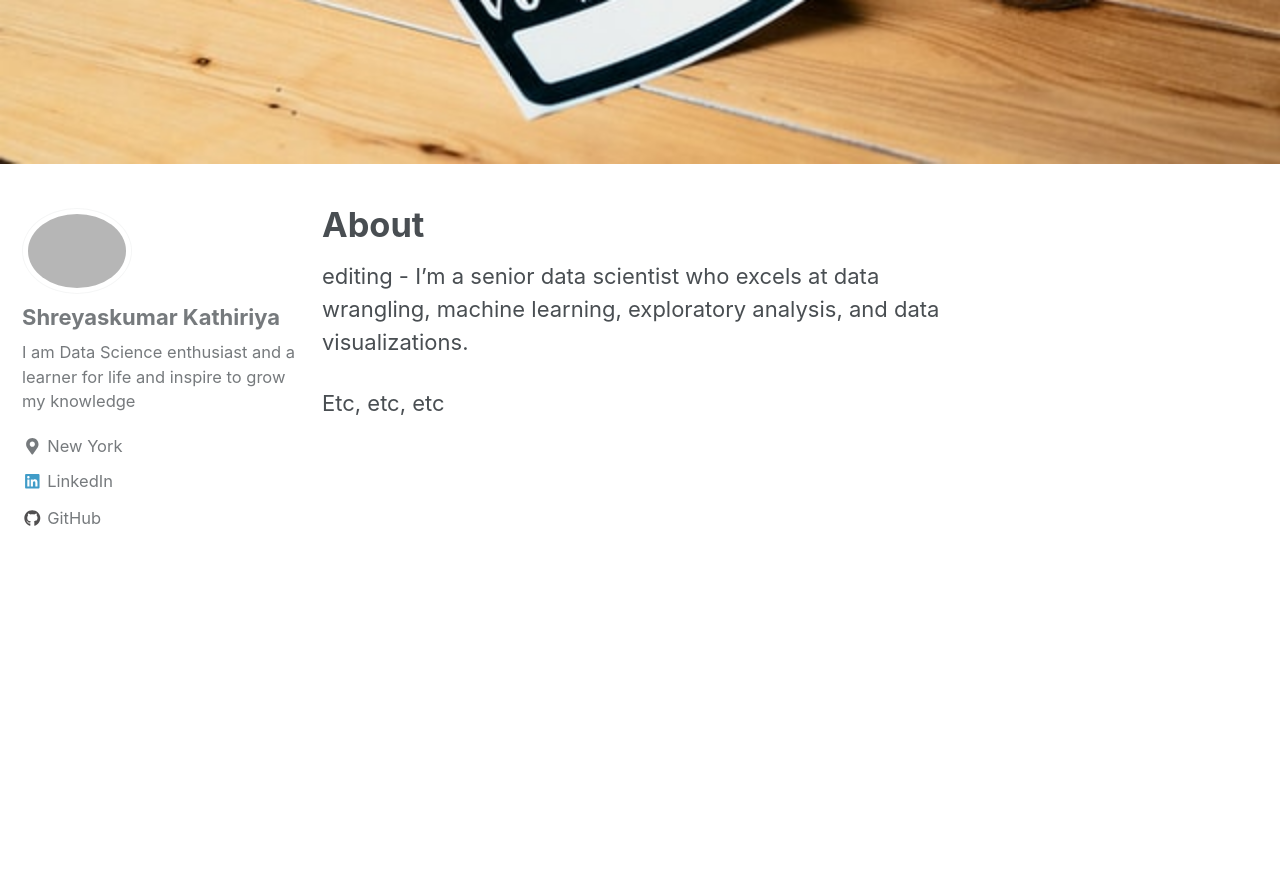
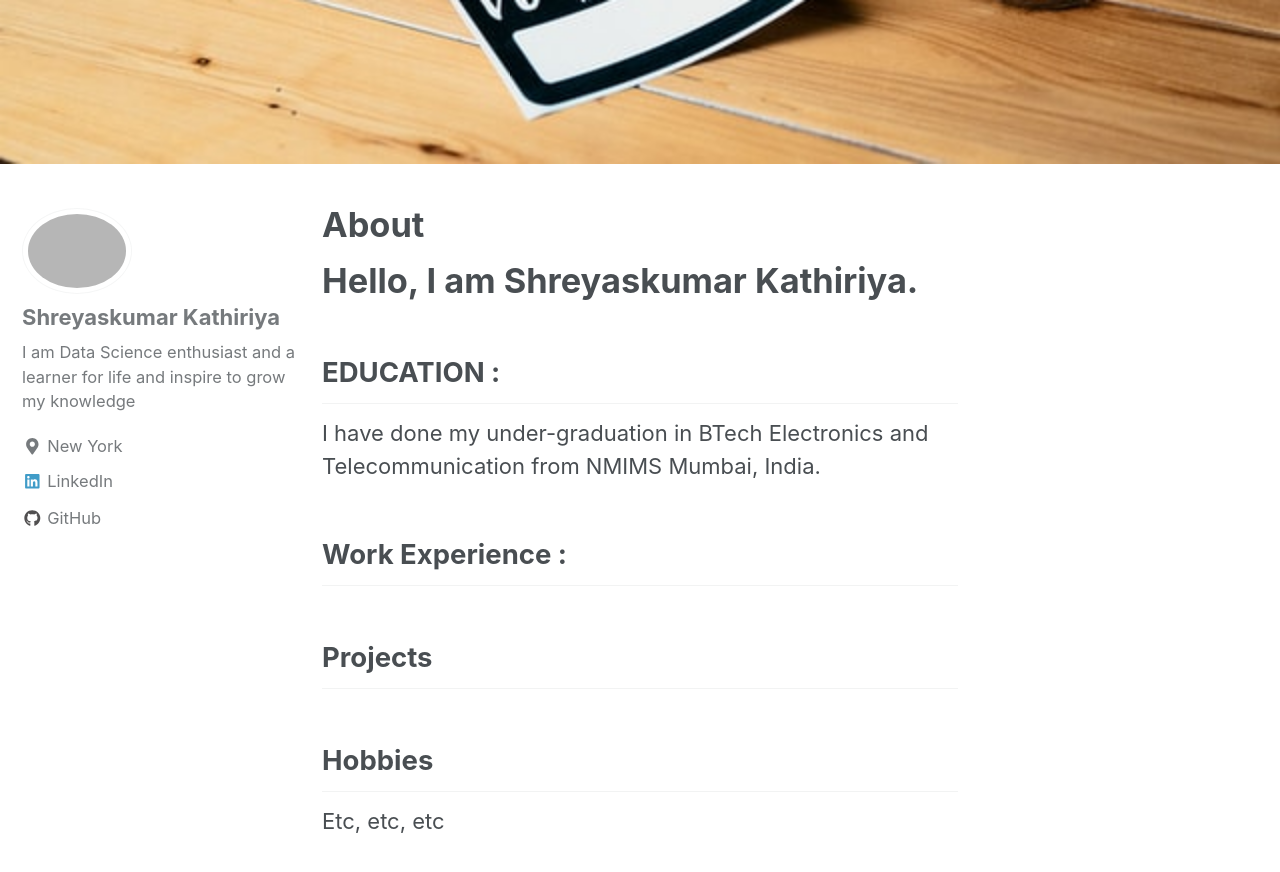
Before and after one commit to Shreyash1811/Shreyash1811.github.io, a Jekyll site: the page built from _pages/about.md, in a window 1280 px wide and 900 px high, scrolled down 760 px. Shown: the top 872 px of the window. Built offline with Jekyll 4.4.1, drawn with Linux system fonts in a browser that asks for light colours; nearby versions of some CDN libraries.

Commit message:
Update about.md

```diff
--- a/_pages/about.md
+++ b/_pages/about.md
@@ -5,6 +5,14 @@ header:
   image: "/images/banners/about_banner.jpg"
 ---
 
-editing - I'm a senior data scientist who excels at data wrangling, machine learning, exploratory analysis, and data visualizations.
+# Hello, I am Shreyaskumar Kathiriya.
+## EDUCATION :
+I have done my under-graduation in BTech Electronics and Telecommunication from NMIMS Mumbai, India.
+
+## Work Experience :
+
+## Projects
+
+## Hobbies
 
 Etc, etc, etc
```
